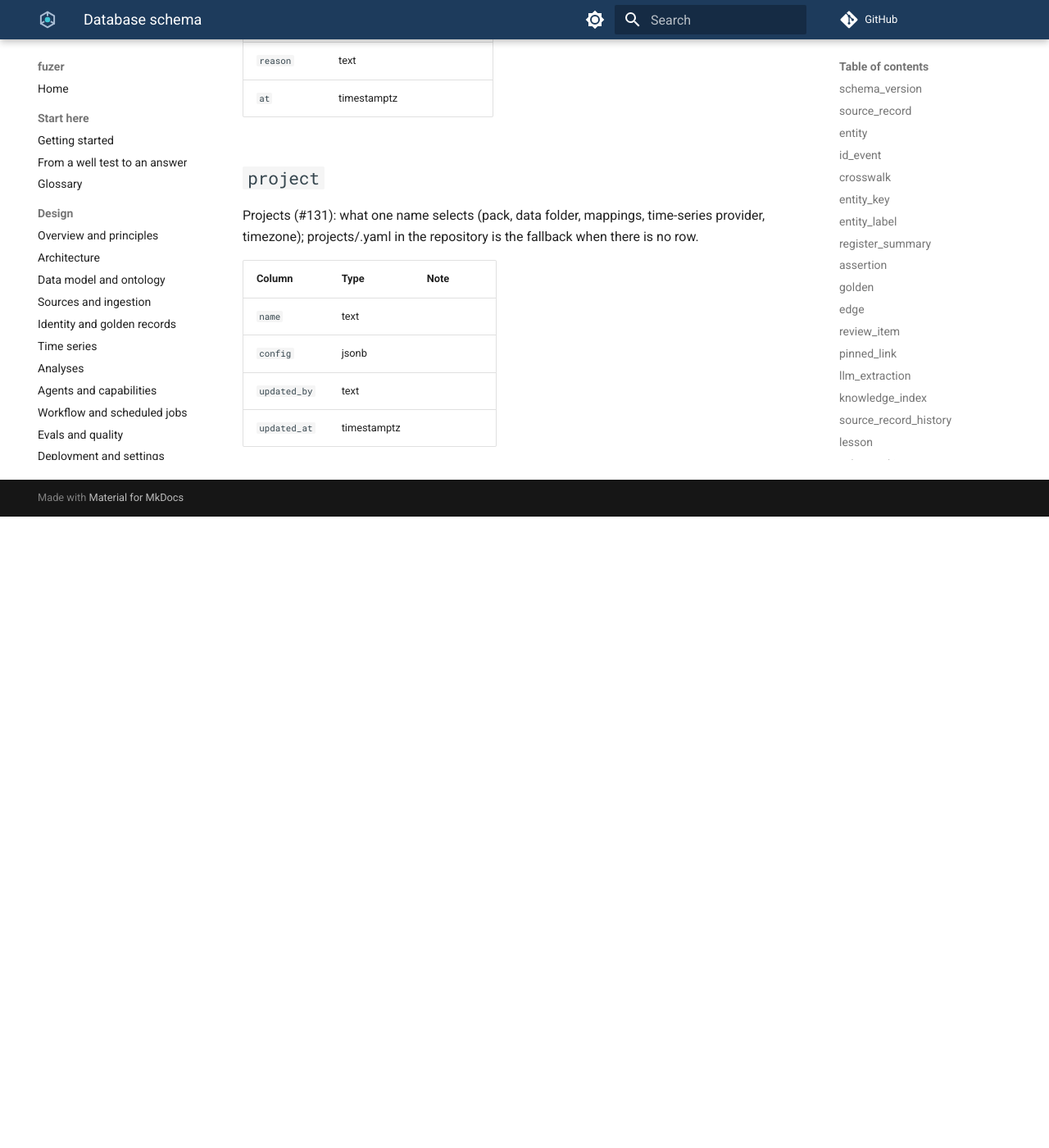
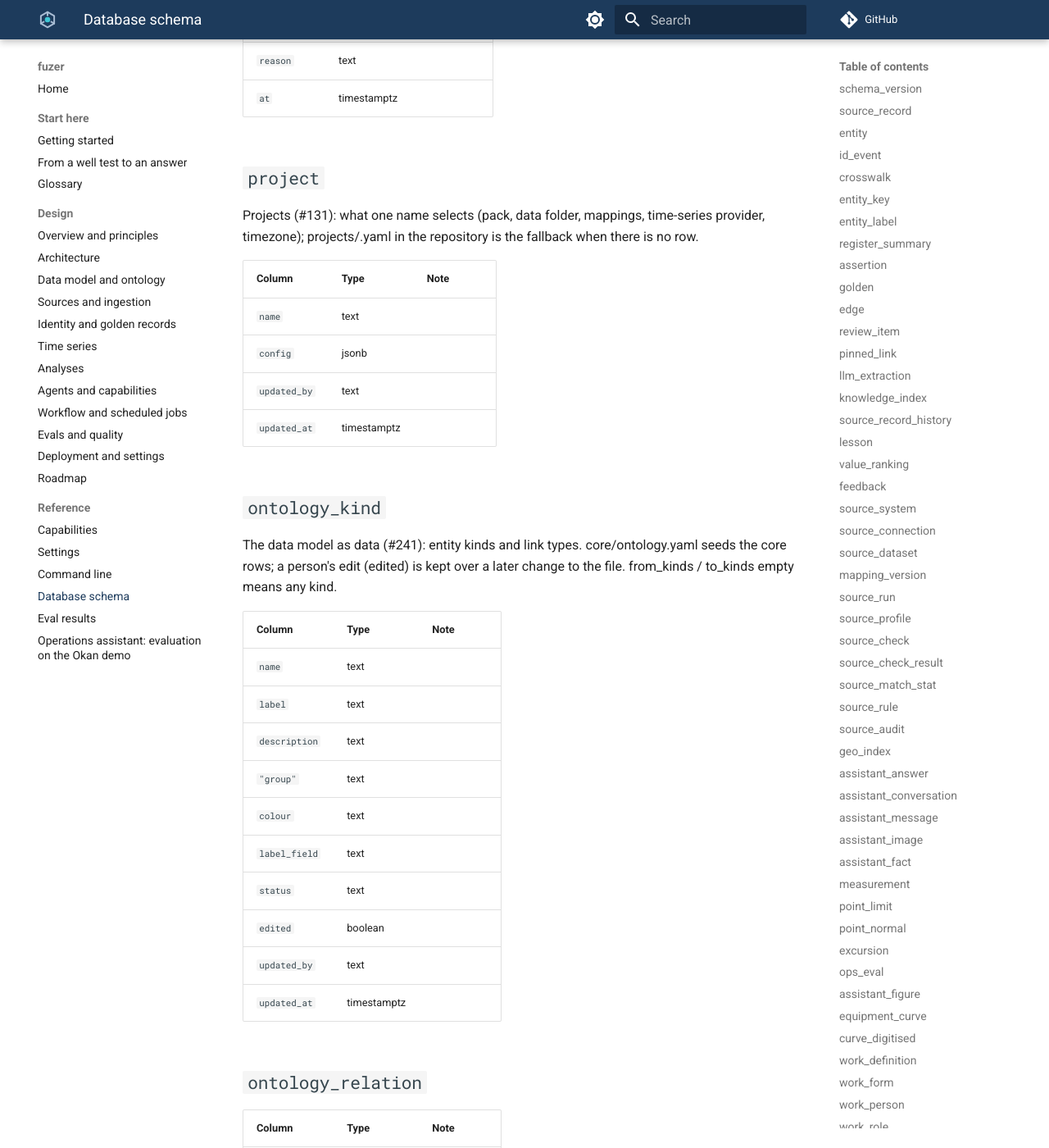
Before and after one commit to areed145/fuzer, an MkDocs documentation site: the page built from docs/schema.md, in a window 1280 px wide and 1400 px high, scrolled down 41860 px. Shown: the whole window at 82% size. Built offline with MkDocs 1.6.1 and Material for MkDocs 9.7.7, drawn with Linux system fonts in a browser that asks for light colours; comment, search, counter and statistics services are not loaded; before the commit the page ends 42490 px from its top, so only the background shows below that; some of the changed text lies outside the part shown.

Commit message:
Regenerate the schema and architecture reference pages
Co-Authored-By: Claude Opus 5.5 <noreply@anthropic.com>

```diff
--- a/docs/schema.md
+++ b/docs/schema.md
@@ -1066,3 +1066,50 @@ Projects (#131): what one name selects (pack, data folder, mappings, time-series
 | `config` | jsonb |  |
 | `updated_by` | text |  |
 | `updated_at` | timestamptz |  |
+
+## `ontology_kind`
+
+The data model as data (#241): entity kinds and link types. core/ontology.yaml seeds the core rows; a person's edit (edited) is kept over a later change to the file. from_kinds / to_kinds empty means any kind.
+
+| Column | Type | Note |
+|---|---|---|
+| `name` | text |  |
+| `label` | text |  |
+| `description` | text |  |
+| `"group"` | text |  |
+| `colour` | text |  |
+| `label_field` | text |  |
+| `status` | text |  |
+| `edited` | boolean |  |
+| `updated_by` | text |  |
+| `updated_at` | timestamptz |  |
+
+## `ontology_relation`
+
+| Column | Type | Note |
+|---|---|---|
+| `name` | text |  |
+| `label` | text |  |
+| `description` | text |  |
+| `view` | text |  |
+| `dated` | boolean |  |
+| `from_kinds` | text[] |  |
+| `to_kinds` | text[] |  |
+| `status` | text |  |
+| `edited` | boolean |  |
+| `updated_by` | text |  |
+| `updated_at` | timestamptz |  |
+
+## `ontology_audit`
+
+| Column | Type | Note |
+|---|---|---|
+| `id` | bigserial |  |
+| `at` | timestamptz |  |
+| `by` | text |  |
+| `object` | text | kind \| relation |
+| `name` | text |  |
+| `action` | text | create \| update \| delete \| rename |
+| `old` | jsonb |  |
+| `new` | jsonb |  |
+| `reason` | text |  |
```
Also changed, not shown: docs/architecture.md (+8 -8 lines).
